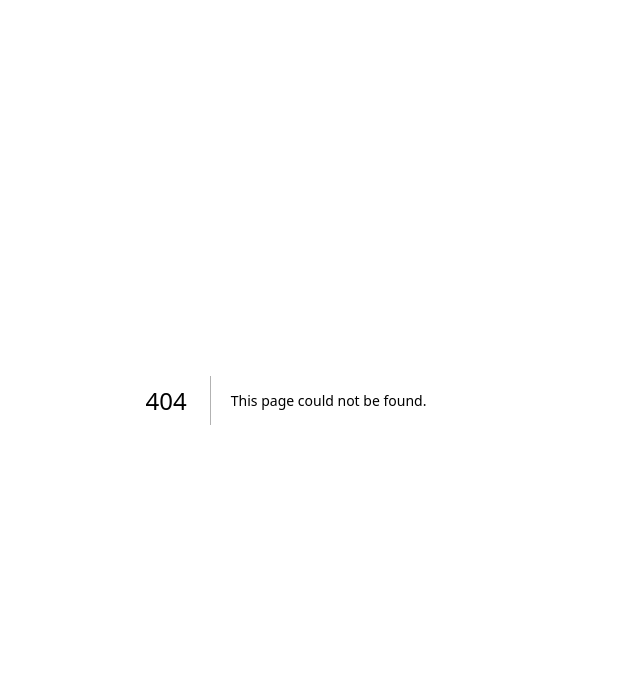
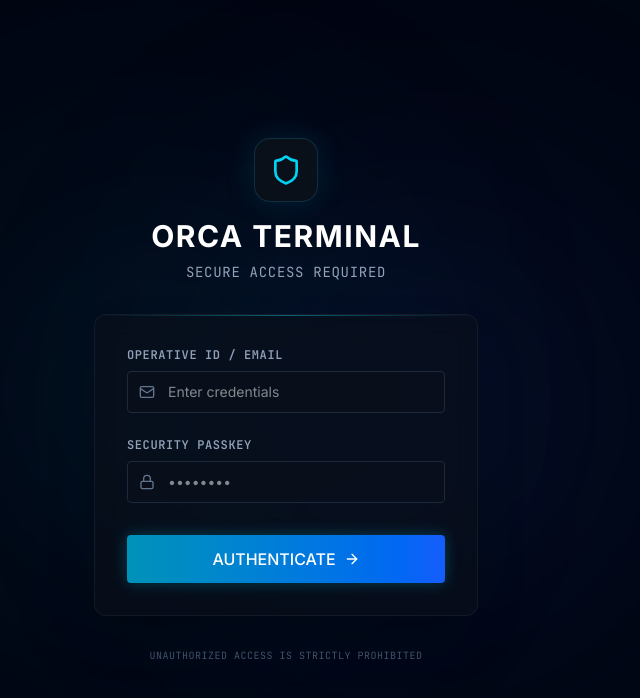
Before and after one commit to AbhishekVinod-dev/Orca, a Next.js app: page /login in a window 1280 px wide. Before the commit this address had no page. Shown: the top 698 px of the page, without its empty margins (354-994 px from the left). Built offline with nearby package versions, Linux system fonts and the light colour scheme.

Commit message:
Add mock login page to restrict access to app terminal

```diff
--- a/app/app/layout.tsx
+++ b/app/app/layout.tsx
@@ -1,10 +1,30 @@
+"use client";
+
+import { useEffect, useState } from 'react';
+import { useRouter } from 'next/navigation';
 import { Sidebar } from '../../components/layout/Sidebar';
+import { useAppStore } from '../../lib/store';
 
 export default function AppLayout({
   children,
 }: {
   children: React.ReactNode;
 }) {
+  const router = useRouter();
+  const { isLoggedIn } = useAppStore();
+  const [mounted, setMounted] = useState(false);
+
+  useEffect(() => {
+    setMounted(true);
+    if (!isLoggedIn) {
+      router.push('/login');
+    }
+  }, [isLoggedIn, router]);
+
+  if (!mounted || !isLoggedIn) {
+    return <div className="h-screen w-full bg-[#010613] flex items-center justify-center text-cyan-500 tech-mono text-sm tracking-widest">AUTHENTICATING...</div>;
+  }
+
   return (
     <div className="flex h-screen w-full overflow-hidden bg-space-950">
       {/* 1. Sidebar (Fixed left) */}
--- /dev/null
+++ b/app/login/page.tsx
@@ -0,0 +1,95 @@
+"use client";
+
+import { useState } from 'react';
+import { useRouter } from 'next/navigation';
+import { useAppStore } from '../../lib/store';
+import { Shield, Lock, Mail, ArrowRight } from 'lucide-react';
+
+export default function LoginPage() {
+  const router = useRouter();
+  const { login } = useAppStore();
+  const [email, setEmail] = useState('');
+  const [password, setPassword] = useState('');
+
+  const handleLogin = (e: React.FormEvent) => {
+    e.preventDefault();
+    if (email && password) {
+      login();
+      router.push('/app');
+    }
+  };
+
+  return (
+    <div className="min-h-screen w-full flex items-center justify-center bg-[#010613] relative overflow-hidden">
+      {/* Background elements */}
+      <div className="absolute inset-0 z-0">
+        <div className="absolute top-1/4 left-1/4 w-96 h-96 bg-cyan-900/20 rounded-full blur-[128px]"></div>
+        <div className="absolute bottom-1/4 right-1/4 w-96 h-96 bg-blue-900/20 rounded-full blur-[128px]"></div>
+      </div>
+
+      <div className="z-10 w-full max-w-md p-8">
+        <div className="flex flex-col items-center mb-8">
+          <div className="w-16 h-16 bg-space-900 border border-cyan-900/50 rounded-2xl flex items-center justify-center mb-4 shadow-[0_0_30px_rgba(6,182,212,0.15)]">
+            <Shield className="text-cyan-400" size={32} />
+          </div>
+          <h1 className="text-3xl font-bold text-white tracking-wider mb-2">ORCA TERMINAL</h1>
+          <p className="text-slate-400 text-sm tracking-widest uppercase tech-mono">Secure Access Required</p>
+        </div>
+
+        <div className="glass-panel p-8 rounded-xl border border-space-800 shadow-2xl relative overflow-hidden">
+          {/* Top glowing line */}
+          <div className="absolute top-0 left-0 w-full h-[1px] bg-gradient-to-r from-transparent via-cyan-500/50 to-transparent"></div>
+
+          <form onSubmit={handleLogin} className="flex flex-col gap-6">
+            <div className="flex flex-col gap-2">
+              <label className="text-xs font-semibold text-slate-400 uppercase tracking-wider tech-mono">Operative ID / Email</label>
+              <div className="relative">
+                <div className="absolute inset-y-0 left-0 pl-3 flex items-center pointer-events-none">
+                  <Mail size={16} className="text-slate-500" />
+                </div>
+                <input
+                  type="email"
+                  value={email}
+                  onChange={(e) => setEmail(e.target.value)}
+                  className="w-full bg-space-900/50 border border-space-700 text-white text-sm rounded focus:ring-1 focus:ring-cyan-500 focus:border-cyan-500 block pl-10 p-2.5 outline-none transition-all"
+                  placeholder="Enter credentials"
+                  required
+                />
+              </div>
+            </div>
+
+            <div className="flex flex-col gap-2">
+              <label className="text-xs font-semibold text-slate-400 uppercase tracking-wider tech-mono">Security Passkey</label>
+              <div className="relative">
+                <div className="absolute inset-y-0 left-0 pl-3 flex items-center pointer-events-none">
+                  <Lock size={16} className="text-slate-500" />
+                </div>
+                <input
+                  type="password"
+                  value={password}
+                  onChange={(e) => setPassword(e.target.value)}
+                  className="w-full bg-space-900/50 border border-space-700 text-white text-sm rounded focus:ring-1 focus:ring-cyan-500 focus:border-cyan-500 block pl-10 p-2.5 outline-none transition-all"
+                  placeholder="••••••••"
+                  required
+                />
+              </div>
+            </div>
+
+            <button
+              type="submit"
+              className="mt-2 w-full flex items-center justify-center gap-2 bg-gradient-to-r from-cyan-600 to-blue-600 hover:from-cyan-500 hover:to-blue-500 text-white font-medium py-3 px-4 rounded transition-all shadow-[0_0_15px_rgba(6,182,212,0.3)] hover:shadow-[0_0_25px_rgba(6,182,212,0.5)]"
+            >
+              AUTHENTICATE <ArrowRight size={16} />
+            </button>
+          </form>
+        </div>
+
+        <div className="mt-8 text-center">
+          <p className="text-[10px] text-slate-600 uppercase tracking-widest tech-mono">
+            UNAUTHORIZED ACCESS IS STRICTLY PROHIBITED
+          </p>
+        </div>
+      </div>
+    </div>
+  );
+}
--- a/lib/store.ts
+++ b/lib/store.ts
@@ -21,6 +21,9 @@ type AppState = {
 
   showGeofence: boolean;
   setShowGeofence: (show: boolean) => void;
+
+  isLoggedIn: boolean;
+  login: () => void;
 };
 
 export const useAppStore = create<AppState>((set) => ({
@@ -37,4 +40,7 @@ export const useAppStore = create<AppState>((set) => ({
 
   showGeofence: false,
   setShowGeofence: (show) => set({ showGeofence: show }),
+
+  isLoggedIn: false,
+  login: () => set({ isLoggedIn: true }),
 }));
```
